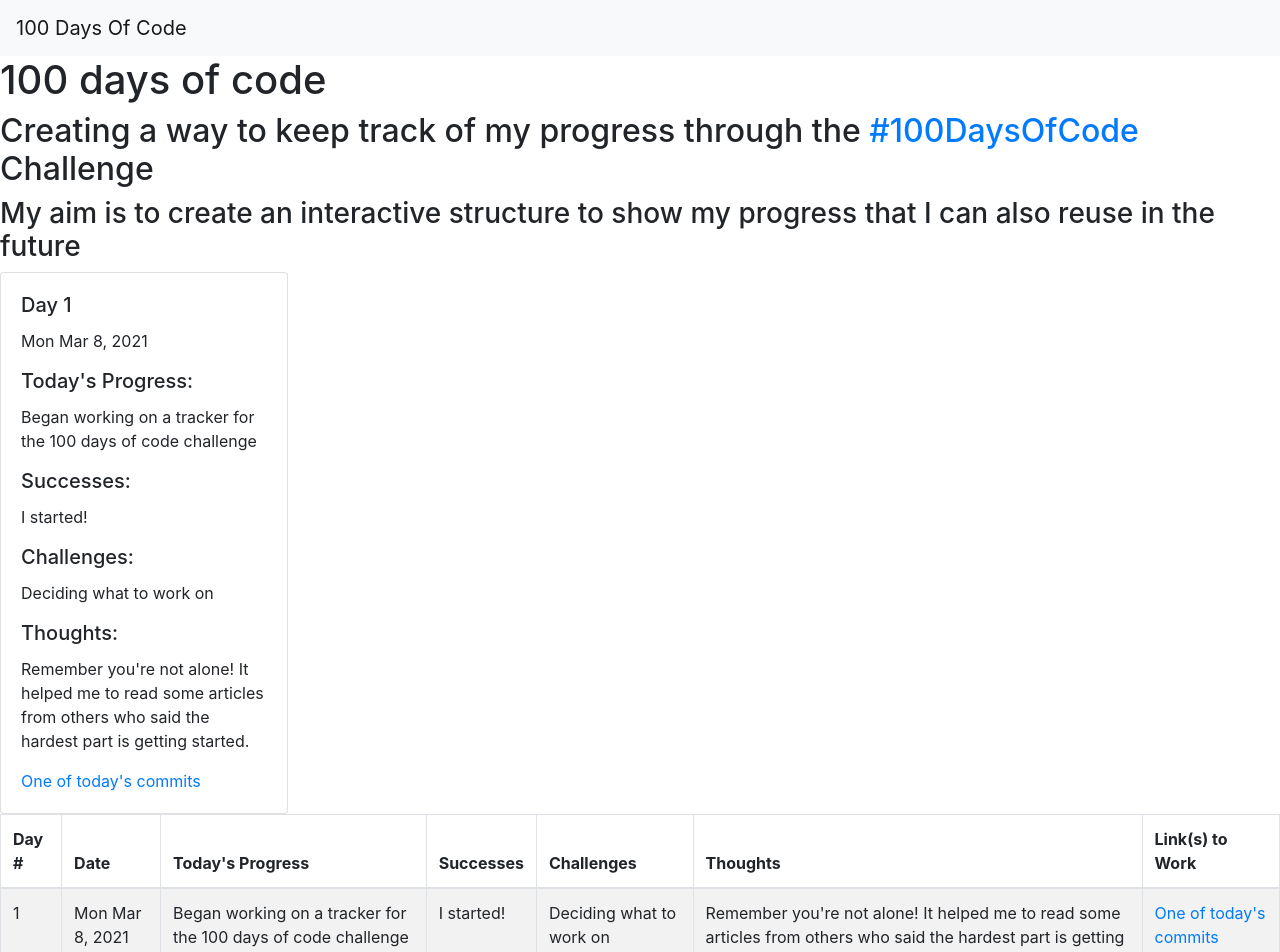
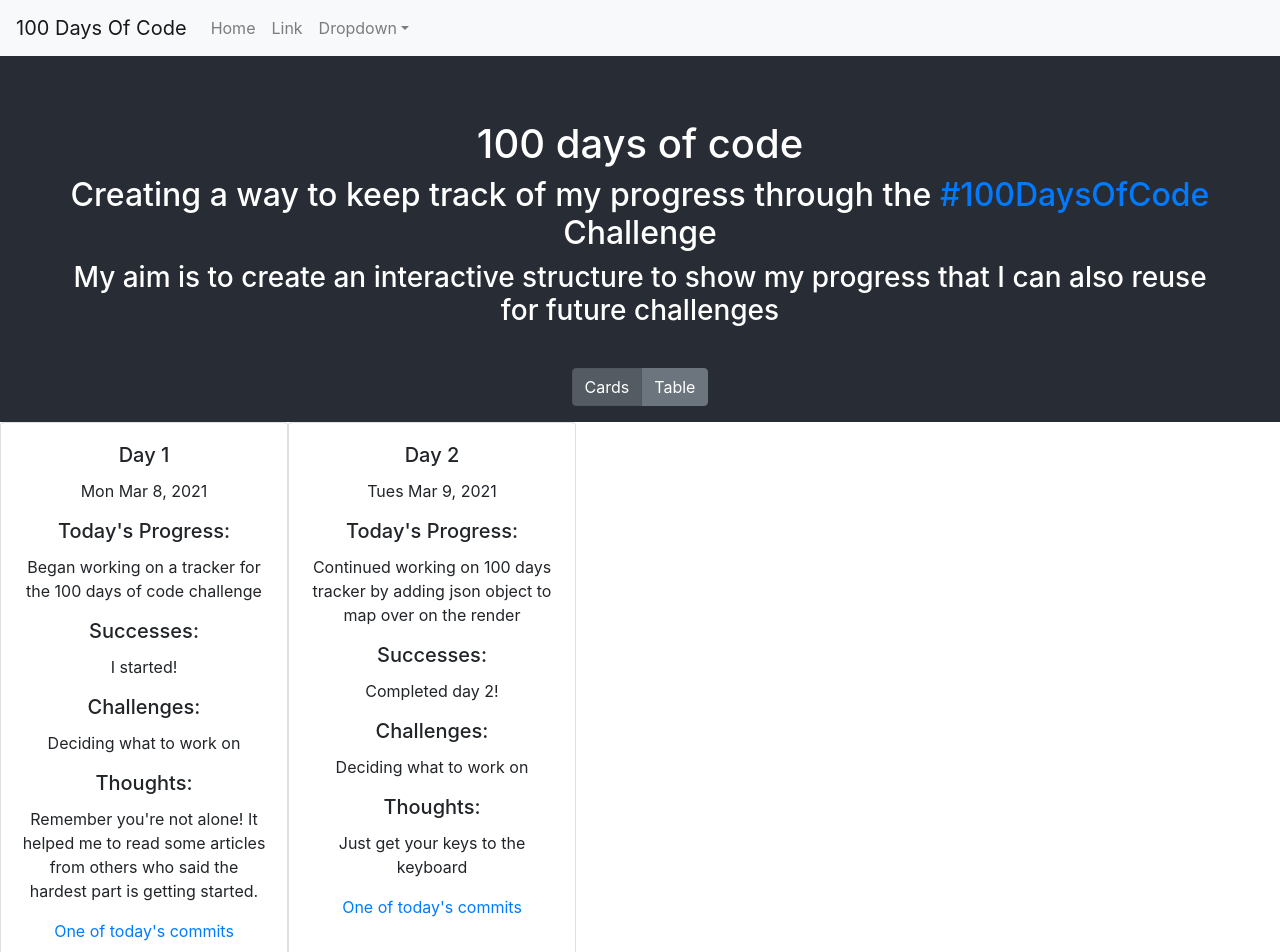
Before and after one commit to ncmarsh/100_days_of_code, a React (Create React App) app: page / in a window 1280 px wide. Shown: the top 952 px of the page. Built offline with nearby package versions, Linux system fonts and the light colour scheme.

Commit message:
added json object to map over progress data in react components, began updating styling, began toggle view

```diff
--- a/src/App.css
+++ b/src/App.css
@@ -15,7 +15,7 @@
 
 .App-header {
   background-color: #282c34;
-  min-height: 100vh;
+  padding: 4rem 4rem 0rem;
   display: flex;
   flex-direction: column;
   align-items: center;
--- a/src/App.js
+++ b/src/App.js
@@ -1,7 +1,10 @@
+import React from "react";
 import NavBar from "./components/NavBar";
 import ProgressCard from "./components/ProgressCard";
 import ProgressTable from "./components/ProgressTable";
-// import './App.css';
+import ToggleViewBtn from "./components/ToggleViewBtn";
+import codeProgress from "./code2019.json";
+import './App.css';
 
 function App() {
   return (
@@ -13,10 +16,11 @@ function App() {
           <a href="https://www.100daysofcode.com/"> #100DaysOfCode </a>
           Challenge
         </h2>
-        <h3>My aim is to create an interactive structure to show my progress that I can also reuse in the future</h3>
-        <ProgressCard />
-        <ProgressTable />
-      </header>
+        <h3>My aim is to create an interactive structure to show my progress that I can also reuse for future challenges</h3>
+        <ToggleViewBtn />
+        </header>
+        {codeProgress.map(item => <ProgressCard key={item.id} {...item} />)}
+        <ProgressTable codeProgress={codeProgress} />
     </div>
   );
 }
--- /dev/null
+++ b/src/code2019.json
@@ -0,0 +1,22 @@
+[
+    {
+        "id": 1,
+        "date": "Mon Mar 8, 2021",
+        "progress": "Began working on a tracker for the 100 days of code challenge",
+        "success": "I started!",
+        "challenge": "Deciding what to work on",
+        "thoughts": "Remember you're not alone! It helped me to read some articles from others who said the hardest part is getting started.",
+        "link": "https://github.com/ncmarsh/100_days_of_code/commit/c18783e690487a3a79e9e5301d8f8388419e6ed5",
+        "linkTitle": "One of today's commits"
+    },
+    {
+        "id": 2,
+        "date": "Tues Mar 9, 2021",
+        "progress": "Continued working on 100 days tracker by adding json object to map over on the render",
+        "success": "Completed day 2!",
+        "challenge": "Deciding what to work on",
+        "thoughts": "Just get your keys to the keyboard",
+        "link": "",
+        "linkTitle": "One of today's commits"
+    }
+]
--- a/src/components/NavBar.js
+++ b/src/components/NavBar.js
@@ -1,10 +1,24 @@
 import React from "react";
-import { Navbar } from "react-bootstrap";
+import { Navbar, Nav, NavDropdown } from "react-bootstrap";
 
 function NavBar() {
     return (
         <Navbar expand="lg" variant="light" bg="light">
             <Navbar.Brand href="#">100 Days Of Code</Navbar.Brand>
+            <Navbar.Toggle aria-controls="basic-navbar-nav" />
+            <Navbar.Collapse id="basic-navbar-nav">
+                <Nav className="mr-auto">
+                <Nav.Link href="#home">Home</Nav.Link>
+                <Nav.Link href="#link">Link</Nav.Link>
+                <NavDropdown title="Dropdown" id="basic-nav-dropdown">
+                    <NavDropdown.Item href="#action/3.1">Action</NavDropdown.Item>
+                    <NavDropdown.Item href="#action/3.2">Another action</NavDropdown.Item>
+                    <NavDropdown.Item href="#action/3.3">Something</NavDropdown.Item>
+                    <NavDropdown.Divider />
+                    <NavDropdown.Item href="#action/3.4">Separated link</NavDropdown.Item>
+                </NavDropdown>
+                </Nav>
+            </Navbar.Collapse>
         </Navbar>
     )
 }
--- a/src/components/ProgressCard.js
+++ b/src/components/ProgressCard.js
@@ -1,29 +1,38 @@
 import React from "react";
 import { Card } from "react-bootstrap";
 
-function ProgressCard() {
+const styles = {
+    width: "18rem",
+    margin: 0,
+    float: "left",
+    minHeight: "550px"
+}
+
+function ProgressCard(props) {
     return (
-        <Card style={{ width: '18rem' }}>
+        <Card style={styles}>
             <Card.Body>
-            <Card.Title>Day 1</Card.Title>
-            <Card.Text>Mon Mar 8, 2021</Card.Text>
+                <Card.Title>Day {props.id}</Card.Title>
+                <Card.Text>{props.date}</Card.Text>
                 <Card.Title>Today's Progress: </Card.Title>
                 <Card.Text>
-                Began working on a tracker for the 100 days of code challenge
+                    {props.progress}
                 </Card.Text>
                 <Card.Title>Successes: </Card.Title>
                 <Card.Text>
-                I started!
+                    {props.success}
                 </Card.Text>
                 <Card.Title>Challenges: </Card.Title>
                 <Card.Text>
-                Deciding what to work on
+                    {props.challenge}
                 </Card.Text>
                 <Card.Title>Thoughts: </Card.Title>
                 <Card.Text>
-                Remember you're not alone! It helped me to read some articles from others who said the hardest part is getting started.
+                    {props.thoughts}
                 </Card.Text>
-            <Card.Link href="https://github.com/ncmarsh/100_days_of_code/commit/c18783e690487a3a79e9e5301d8f8388419e6ed5">One of today's commits</Card.Link>
+                <Card.Link href={props.link} target="_blank">
+                    {props.linkTitle}
+                </Card.Link>
             </Card.Body>
         </Card>
     )
--- a/src/components/ProgressTable.js
+++ b/src/components/ProgressTable.js
@@ -1,9 +1,14 @@
 import React from "react";
 import { Table } from "react-bootstrap";
 
-function ProgressTable() {
+const styles = {
+    marginLeft: "15px",
+    marginRight: "50px"
+}
+
+function ProgressTable(props) {
     return (
-        <Table striped bordered hover>
+        <Table striped bordered hover style={styles}>
             <thead>
                 <tr>
                     <th>Day #</th>
@@ -16,64 +21,21 @@ function ProgressTable() {
                 </tr>
             </thead>
             <tbody>
+                {props.codeProgress.map(item =>
                     <tr>
-                    <td>1</td>
-                    <td>Mon Mar 8, 2021</td>
-                    <td>Began working on a tracker for the 100 days of code challenge</td>
-                    <td>I started!</td>
-                    <td>Deciding what to work on</td>
-                    <td>Remember you're not alone! It helped me to read some articles from others who said the hardest part is getting started.</td>
+                        <td>{item.id}</td>
+                        <td>{item.date}</td>
+                        <td>{item.progress}</td>
+                        <td>{item.success}</td>
+                        <td>{item.challenge}</td>
+                        <td>{item.thoughts}</td>
                         <td>
-                        <a href="https://github.com/ncmarsh/100_days_of_code/commit/c18783e690487a3a79e9e5301d8f8388419e6ed5">
-                            One of today's commits
+                            <a href={item.link} target="_blank" rel="noreferrer">
+                                {item.linkTitle}
                             </a>
                         </td>
                     </tr>
-                {/* <tr>
-                    <td>2</td>
-                    <td>Jacob</td>
-                    <td>Thornton</td>
-                    <td>@fat</td>
-                    <td>@fat</td>
-                    <td>@fat</td>
-                    <td>@fat</td>
-                </tr>
-                <tr>
-                    <td>3</td>
-                    <td>Jacob</td>
-                    <td>Thornton</td>
-                    <td>@fat</td>
-                    <td>@fat</td>
-                    <td>@fat</td>
-                    <td>@fat</td>
-                </tr>
-                <tr>
-                    <td>4</td>
-                    <td>Jacob</td>
-                    <td>Thornton</td>
-                    <td>@fat</td>
-                    <td>@fat</td>
-                    <td>@fat</td>
-                    <td>@fat</td>
-                </tr>
-                <tr>
-                    <td>5</td>
-                    <td>Jacob</td>
-                    <td>Thornton</td>
-                    <td>@fat</td>
-                    <td>@fat</td>
-                    <td>@fat</td>
-                    <td>@fat</td>
-                </tr>
-                <tr>
-                    <td>6</td>
-                    <td>Jacob</td>
-                    <td>Thornton</td>
-                    <td>@fat</td>
-                    <td>@fat</td>
-                    <td>@fat</td>
-                    <td>@fat</td>
-                </tr> */}
+                )}
             </tbody>
         </Table>
     )
--- /dev/null
+++ b/src/components/ToggleViewBtn.js
@@ -0,0 +1,33 @@
+import React, { useState } from "react";
+import { ButtonGroup, ToggleButton } from "react-bootstrap";
+
+function ToggleViewBtn() {
+    const [radioValue, setRadioValue] = useState('1');
+
+    const radios = [
+      { name: 'Cards', value: '1' },
+      { name: 'Table', value: '2' },
+    ];
+
+    return (
+      <>
+        <ButtonGroup toggle style={{ paddingTop: "2rem", paddingBottom: "1rem" }}>
+          {radios.map((radio, idx) => (
+            <ToggleButton
+              key={idx}
+              type="radio"
+              variant="secondary"
+              name="radio"
+              value={radio.value}
+              checked={radioValue === radio.value}
+              onChange={(e) => setRadioValue(e.currentTarget.value)}
+            >
+              {radio.name}
+            </ToggleButton>
+          ))}
+        </ButtonGroup>
+      </>
+    );
+}
+
+export default ToggleViewBtn;
```
Lines whose indentation alone changed are shown as unchanged.
